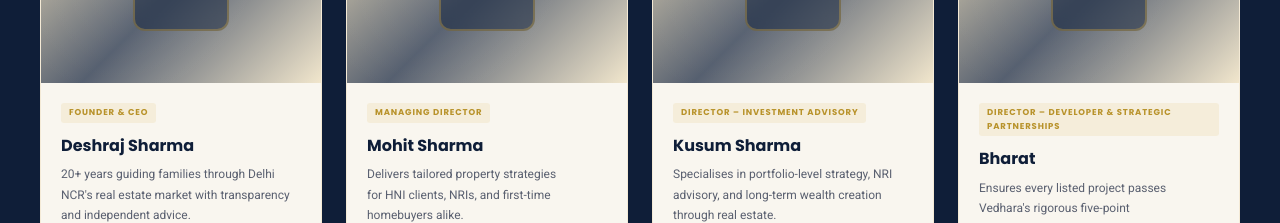
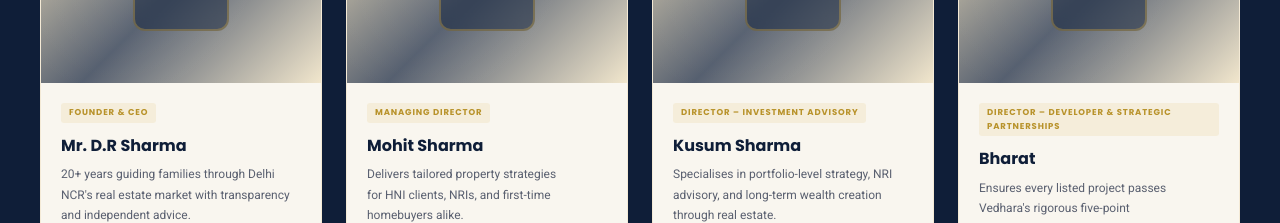
Before and after one commit to mohit1661-ai/Vedhara-Group-Supabase, a Next.js app: page / in a window 1280 px wide. Shown: the part 6300-6523 px from the top of the page. Built offline with nearby package versions, Linux system fonts and the light colour scheme.

Commit message:
Homepage: rename team member to Mr. D.R Sharma

```diff
--- a/app/page.tsx
+++ b/app/page.tsx
@@ -387,7 +387,7 @@
 
           <div style={{ display:"grid",gridTemplateColumns:"repeat(4,1fr)",gap:24 }} className="grid-4">
             {[
-              { name:"Deshraj Sharma", title:"Founder & CEO", initials:"DS", desc:"20+ years guiding families through Delhi NCR's real estate market with transparency and independent advice." },
+              { name:"Mr. D.R Sharma", title:"Founder & CEO", initials:"DS", desc:"20+ years guiding families through Delhi NCR's real estate market with transparency and independent advice." },
               { name:"Mohit Sharma", title:"Managing Director", initials:"MS", desc:"Delivers tailored property strategies for HNI clients, NRIs, and first-time homebuyers alike." },
               { name:"Kusum Sharma", title:"Director – Investment Advisory", initials:"KS", desc:"Specialises in portfolio-level strategy, NRI advisory, and long-term wealth creation through real estate." },
               { name:"Bharat", title:"Director – Developer & Strategic Partnerships", initials:"BH", desc:"Ensures every listed project passes Vedhara's rigorous five-point Verification Framework." },
```
